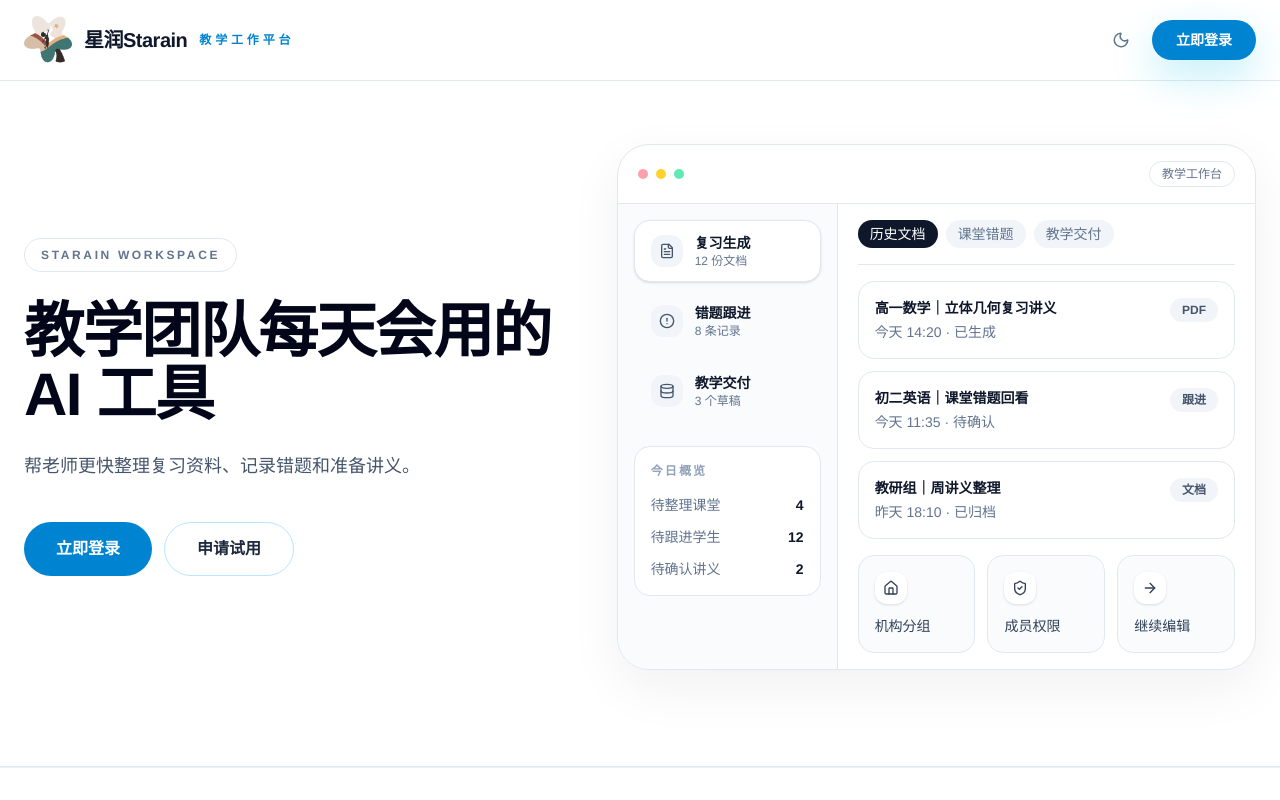
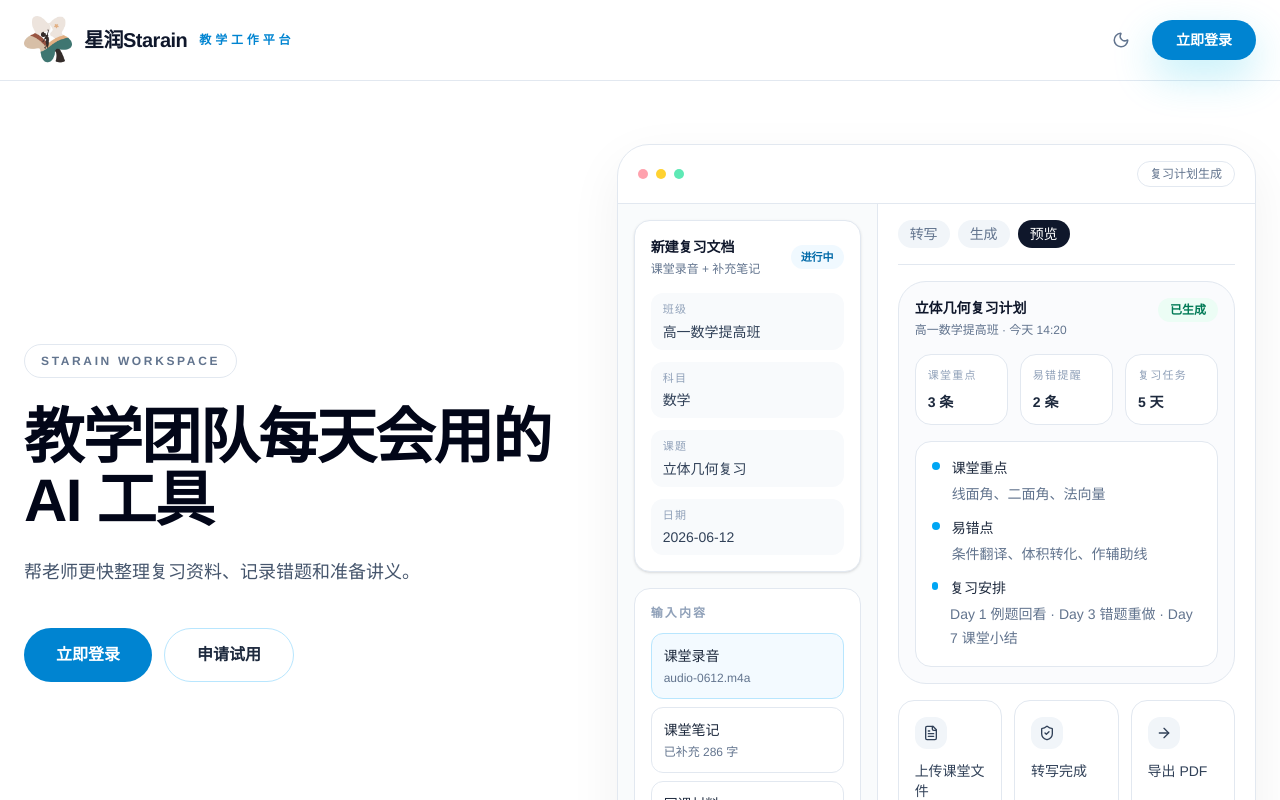
Before and after one commit to KaynXu/Xingrun-Website, a React (Vite) app in the folder frontend/: page / in a window 1280 px wide. Shown: the top 800 px of the page. Built offline with nearby package versions, Linux system fonts and the light colour scheme.

Commit message:
redesign landing review-plan mock ui

```diff
--- a/frontend/src/features/landing/LandingPage.tsx
+++ b/frontend/src/features/landing/LandingPage.tsx
@@ -292,53 +292,56 @@ export function LandingPage({
                   <span className="h-2.5 w-2.5 rounded-full bg-emerald-300" />
                 </div>
                 <div className="rounded-full border border-slate-200 px-3 py-1 text-xs font-medium text-slate-500 dark:border-white/10 dark:text-slate-400">
-                  教学工作台
+                  复习计划生成
                 </div>
               </div>
 
-              <div className="grid gap-0 lg:grid-cols-[220px_minmax(0,1fr)]">
+              <div className="grid gap-0 lg:grid-cols-[260px_minmax(0,1fr)]">
                 <div className="border-b border-slate-200 bg-slate-50/80 px-4 py-4 dark:border-white/10 dark:bg-white/[0.03] lg:border-b-0 lg:border-r">
-                  <div className="space-y-2">
+                  <div className="rounded-2xl border border-slate-200 bg-white p-4 shadow-sm dark:border-white/10 dark:bg-slate-900">
+                    <div className="flex items-center justify-between">
+                      <div>
+                        <p className="text-sm font-semibold text-slate-900 dark:text-white">新建复习文档</p>
+                        <p className="mt-1 text-xs text-slate-500 dark:text-slate-400">课堂录音 + 补充笔记</p>
+                      </div>
+                      <span className="rounded-full bg-sky-50 px-2.5 py-1 text-[11px] font-semibold text-sky-700 dark:bg-sky-500/10 dark:text-sky-300">
+                        进行中
+                      </span>
+                    </div>
+
+                    <div className="mt-4 space-y-3">
                       {[
-                      { icon: FileText, title: '复习生成', meta: '12 份文档', active: true },
-                      { icon: AlertCircle, title: '错题跟进', meta: '8 条记录', active: false },
-                      { icon: Database, title: '教学交付', meta: '3 个草稿', active: false },
-                    ].map((item) => {
-                      const Icon = item.icon;
-                      return (
+                        ['班级', '高一数学提高班'],
+                        ['科目', '数学'],
+                        ['课题', '立体几何复习'],
+                        ['日期', '2026-06-12'],
+                      ].map(([label, value]) => (
+                        <div key={label} className="rounded-xl bg-slate-50 px-3 py-2 dark:bg-white/[0.04]">
+                          <p className="text-[11px] font-medium uppercase tracking-[0.12em] text-slate-400">{label}</p>
+                          <p className="mt-1 text-sm font-medium text-slate-700 dark:text-slate-200">{value}</p>
+                        </div>
+                      ))}
+                    </div>
+                  </div>
+
+                  <div className="mt-4 rounded-2xl border border-slate-200 bg-white p-4 dark:border-white/10 dark:bg-slate-900">
+                    <p className="text-xs font-semibold tracking-[0.18em] text-slate-400">输入内容</p>
+                    <div className="mt-3 space-y-2">
+                      {[
+                        ['课堂录音', 'audio-0612.m4a'],
+                        ['课堂笔记', '已补充 286 字'],
+                        ['同课材料', '例题讲义 2 份'],
+                      ].map(([label, value], index) => (
                         <div
-                          key={item.title}
-                          className={`rounded-2xl border px-4 py-3 ${
-                            item.active
-                              ? 'border-slate-200 bg-white shadow-sm dark:border-white/10 dark:bg-slate-900'
-                              : 'border-transparent bg-transparent'
+                          key={label}
+                          className={`rounded-xl border px-3 py-3 ${
+                            index === 0
+                              ? 'border-sky-200 bg-sky-50/80 dark:border-sky-500/30 dark:bg-sky-500/10'
+                              : 'border-slate-200 bg-white dark:border-white/10 dark:bg-white/[0.02]'
                           }`}
                         >
-                          <div className="flex items-center gap-3">
-                            <span className="rounded-xl bg-slate-100 p-2 text-slate-600 dark:bg-white/5 dark:text-slate-300">
-                              <Icon className="h-4 w-4" />
-                            </span>
-                            <div>
-                              <p className="text-sm font-semibold text-slate-900 dark:text-white">{item.title}</p>
-                              <p className="text-xs text-slate-500 dark:text-slate-400">{item.meta}</p>
-                            </div>
-                          </div>
-                        </div>
-                      );
-                    })}
-                  </div>
-
-                  <div className="mt-6 rounded-2xl border border-slate-200 bg-white p-4 dark:border-white/10 dark:bg-slate-900">
-                    <p className="text-xs font-semibold tracking-[0.18em] text-slate-400">今日概览</p>
-                    <div className="mt-4 space-y-3">
-                      {[
-                        ['待整理课堂', '4'],
-                        ['待跟进学生', '12'],
-                        ['待确认讲义', '2'],
-                      ].map(([label, value]) => (
-                        <div key={label} className="flex items-center justify-between text-sm">
-                          <span className="text-slate-500 dark:text-slate-400">{label}</span>
-                          <span className="font-semibold text-slate-900 dark:text-white">{value}</span>
+                          <p className="text-sm font-medium text-slate-800 dark:text-slate-100">{label}</p>
+                          <p className="mt-1 text-xs text-slate-500 dark:text-slate-400">{value}</p>
                         </div>
                       ))}
                     </div>
@@ -347,11 +350,11 @@ export function LandingPage({
 
                 <div className="px-5 py-4">
                   <div className="flex flex-wrap items-center gap-2 border-b border-slate-200 pb-4 dark:border-white/10">
-                      {['历史文档', '课堂错题', '教学交付'].map((tab, index) => (
+                    {['转写', '生成', '预览'].map((tab, index) => (
                       <span
                         key={tab}
                         className={`rounded-full px-3 py-1 text-sm font-medium ${
-                          index === 0
+                          index === 2
                             ? 'bg-slate-900 text-white dark:bg-white dark:text-slate-900'
                             : 'bg-slate-100 text-slate-500 dark:bg-white/5 dark:text-slate-400'
                         }`}
@@ -361,56 +364,63 @@ export function LandingPage({
                     ))}
                   </div>
 
-                  <div className="space-y-3 pt-4">
+                  <div className="space-y-4 pt-4">
+                    <div className="rounded-[1.75rem] border border-slate-200 bg-slate-50/70 p-4 dark:border-white/10 dark:bg-white/[0.03]">
+                      <div className="flex items-start justify-between gap-4">
+                        <div>
+                          <p className="text-sm font-semibold text-slate-900 dark:text-white">立体几何复习计划</p>
+                          <p className="mt-1 text-xs text-slate-500 dark:text-slate-400">高一数学提高班 · 今天 14:20</p>
+                        </div>
+                        <span className="rounded-full bg-emerald-50 px-3 py-1 text-xs font-semibold text-emerald-700 dark:bg-emerald-500/10 dark:text-emerald-300">
+                          已生成
+                        </span>
+                      </div>
+
+                      <div className="mt-4 grid gap-3 sm:grid-cols-3">
                         {[
-                      {
-                        title: '高一数学｜立体几何复习讲义',
-                        body: '今天 14:20 · 已生成',
-                        status: 'PDF',
-                      },
-                      {
-                        title: '初二英语｜课堂错题回看',
-                        body: '今天 11:35 · 待确认',
-                        status: '跟进',
-                      },
-                      {
-                        title: '教研组｜周讲义整理',
-                        body: '昨天 18:10 · 已归档',
-                        status: '文档',
-                      },
-                    ].map((item, index) => (
-                      <div
-                        key={item.title}
-                        className={`rounded-2xl border border-slate-200 px-4 py-4 dark:border-white/10 ${
-                          index === 0 ? '' : ''
-                        }`}
-                      >
-                        <div className="flex items-start justify-between gap-4">
-                          <div className="space-y-1">
-                            <p className="text-sm font-semibold text-slate-900 dark:text-white">{item.title}</p>
-                            <p className="text-sm text-slate-500 dark:text-slate-400">{item.body}</p>
+                          ['课堂重点', '3 条'],
+                          ['易错提醒', '2 条'],
+                          ['复习任务', '5 天'],
+                        ].map(([label, value]) => (
+                          <div key={label} className="rounded-2xl border border-slate-200 bg-white px-3 py-3 dark:border-white/10 dark:bg-slate-900">
+                            <p className="text-[11px] font-medium uppercase tracking-[0.12em] text-slate-400">{label}</p>
+                            <p className="mt-2 text-sm font-semibold text-slate-800 dark:text-slate-100">{value}</p>
                           </div>
-                          <div className="shrink-0 rounded-full bg-slate-100 px-3 py-1 text-xs font-semibold text-slate-600 dark:bg-white/5 dark:text-slate-300">
-                            {item.status}
+                        ))}
                       </div>
+
+                      <div className="mt-4 rounded-2xl border border-slate-200 bg-white p-4 dark:border-white/10 dark:bg-slate-900">
+                        <div className="space-y-3">
+                          {[
+                            ['课堂重点', '线面角、二面角、法向量'],
+                            ['易错点', '条件翻译、体积转化、作辅助线'],
+                            ['复习安排', 'Day 1 例题回看 · Day 3 错题重做 · Day 7 课堂小结'],
+                          ].map(([label, value]) => (
+                            <div key={label} className="flex items-start gap-3">
+                              <span className="mt-1 h-2 w-2 rounded-full bg-sky-500" />
+                              <div>
+                                <p className="text-sm font-medium text-slate-800 dark:text-slate-100">{label}</p>
+                                <p className="mt-1 text-sm leading-6 text-slate-500 dark:text-slate-400">{value}</p>
                               </div>
                             </div>
                           ))}
                         </div>
+                      </div>
+                    </div>
 
-                  <div className="mt-4 grid gap-3 sm:grid-cols-3">
+                    <div className="grid gap-3 sm:grid-cols-3">
                       {[
-                      { icon: Home, label: '机构分组' },
-                      { icon: ShieldCheck, label: '成员权限' },
-                      { icon: ArrowRight, label: '继续编辑' },
+                        { icon: FileText, label: '上传课堂文件' },
+                        { icon: ShieldCheck, label: '转写完成' },
+                        { icon: ArrowRight, label: '导出 PDF' },
                       ].map((item) => {
                         const Icon = item.icon;
                         return (
                           <div
                             key={item.label}
-                          className="rounded-2xl border border-slate-200 bg-slate-50/70 px-4 py-4 dark:border-white/10 dark:bg-white/[0.03]"
+                            className="rounded-2xl border border-slate-200 bg-white px-4 py-4 dark:border-white/10 dark:bg-white/[0.03]"
                           >
-                          <span className="inline-flex rounded-xl bg-white p-2 text-slate-700 shadow-sm dark:bg-slate-900 dark:text-slate-200">
+                            <span className="inline-flex rounded-xl bg-slate-100 p-2 text-slate-700 dark:bg-slate-900 dark:text-slate-200">
                               <Icon className="h-4 w-4" />
                             </span>
                             <p className="mt-3 text-sm font-medium text-slate-700 dark:text-slate-200">
@@ -419,6 +429,7 @@ export function LandingPage({
                           </div>
                         );
                       })}
+                    </div>
                   </div>
                 </div>
               </div>
```
Also changed, not shown: 1 other file (tests, documents, lock files or other folders). Lines whose indentation alone changed are shown as unchanged.
